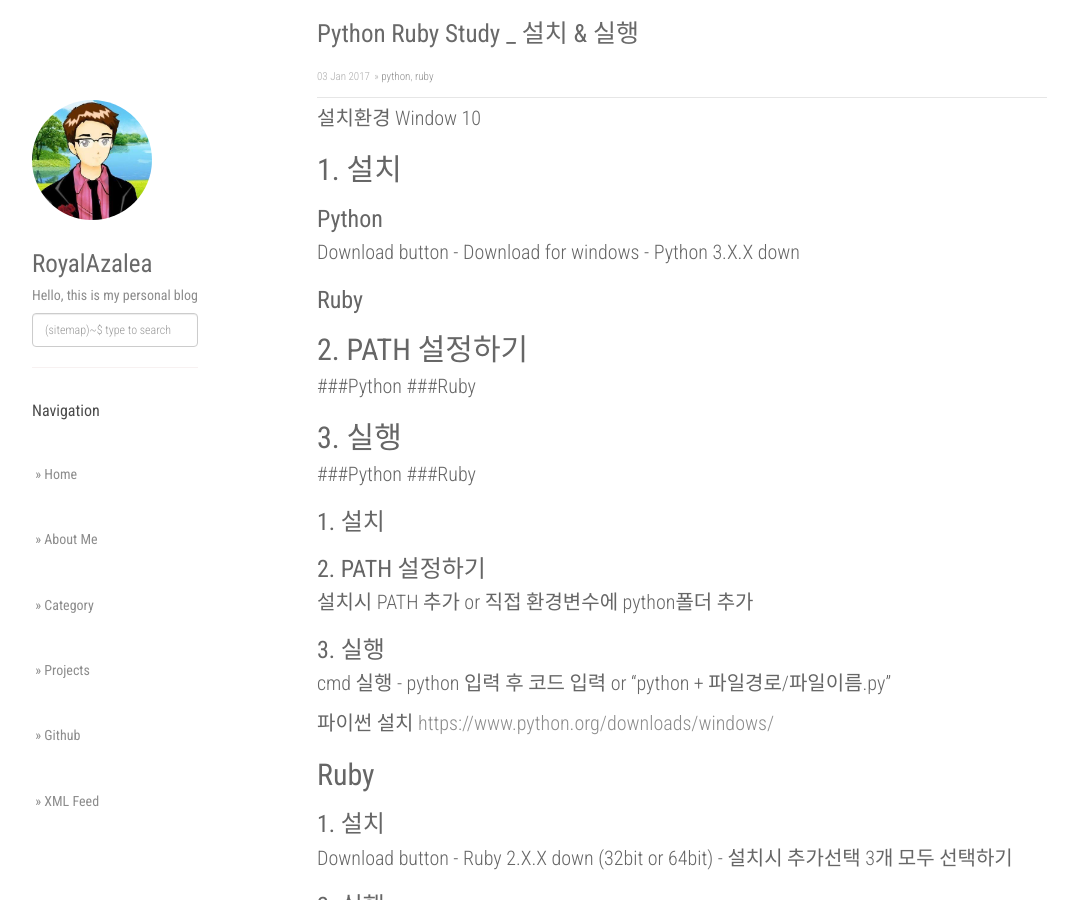
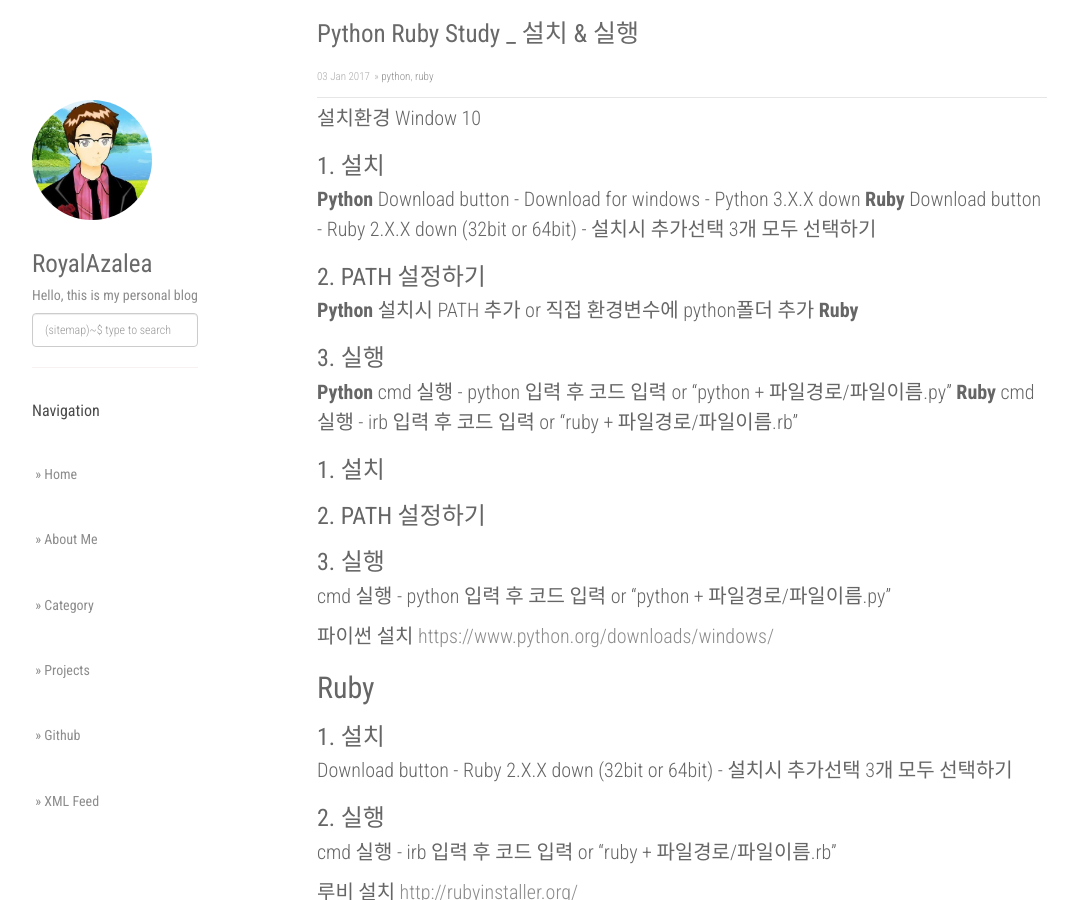
Before and after one commit to RoyalAzalea/RoyalAzalea.github.io, a Jekyll site: the page built from _posts/2017-01-03-python-ruby-study.md, in a window 1280 px wide and 900 px high. Shown: the whole window, without its empty margins (53-1124 px from the left). Built offline with Jekyll 4.4.1, drawn with Linux system fonts in a browser that asks for light colours; nearby versions of some CDN libraries.

Commit message:
update_test

```diff
--- a/_posts/2017-01-03-python-ruby-study.md
+++ b/_posts/2017-01-03-python-ruby-study.md
@@ -7,28 +7,27 @@
 
 설치환경 Window 10
 
-## 1. 설치
+### 1. 설치
 
-### Python
-Download button - Download for windows - Python 3.X.X down
+**Python** Download button - Download for windows - Python 3.X.X down
+**Ruby** Download button - Ruby 2.X.X down (32bit or 64bit) - 설치시 추가선택 3개 모두 선택하기
 
-### Ruby
+### 2. PATH 설정하기
 
-## 2. PATH 설정하기
+**Python** 설치시 PATH 추가 or 직접 환경변수에 python폴더 추가
+**Ruby**
 
-###Python
-###Ruby
+### 3. 실행
 
-## 3. 실행
-###Python
-###Ruby
+**Python** cmd 실행 - python 입력 후 코드 입력 or "python + 파일경로/파일이름.py"
+**Ruby** cmd 실행 - irb 입력 후 코드 입력 or "ruby + 파일경로/파일이름.rb"
 
 
 
 ### 1. 설치
 
 ### 2. PATH 설정하기
-설치시 PATH 추가 or 직접 환경변수에 python폴더 추가
+
 
 ### 3. 실행
 cmd 실행 - python 입력 후 코드 입력 or "python + 파일경로/파일이름.py"
```
